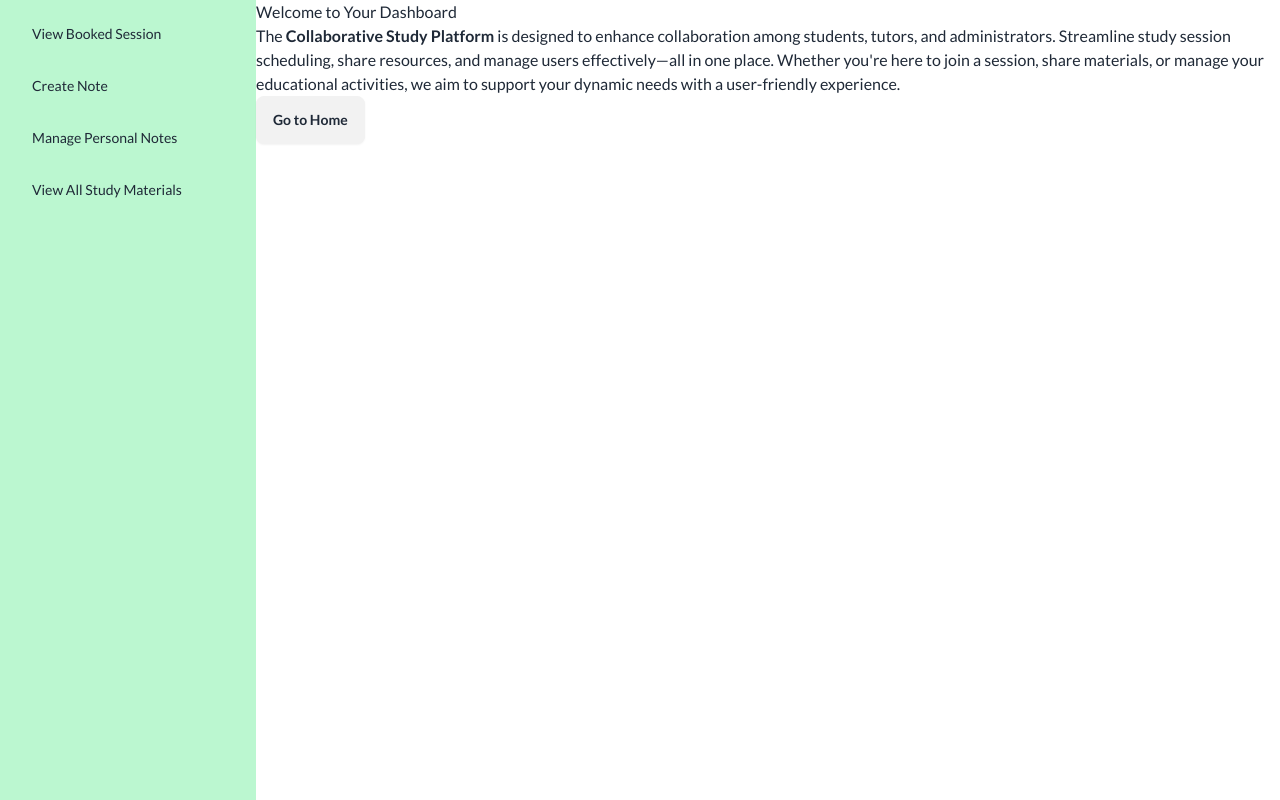
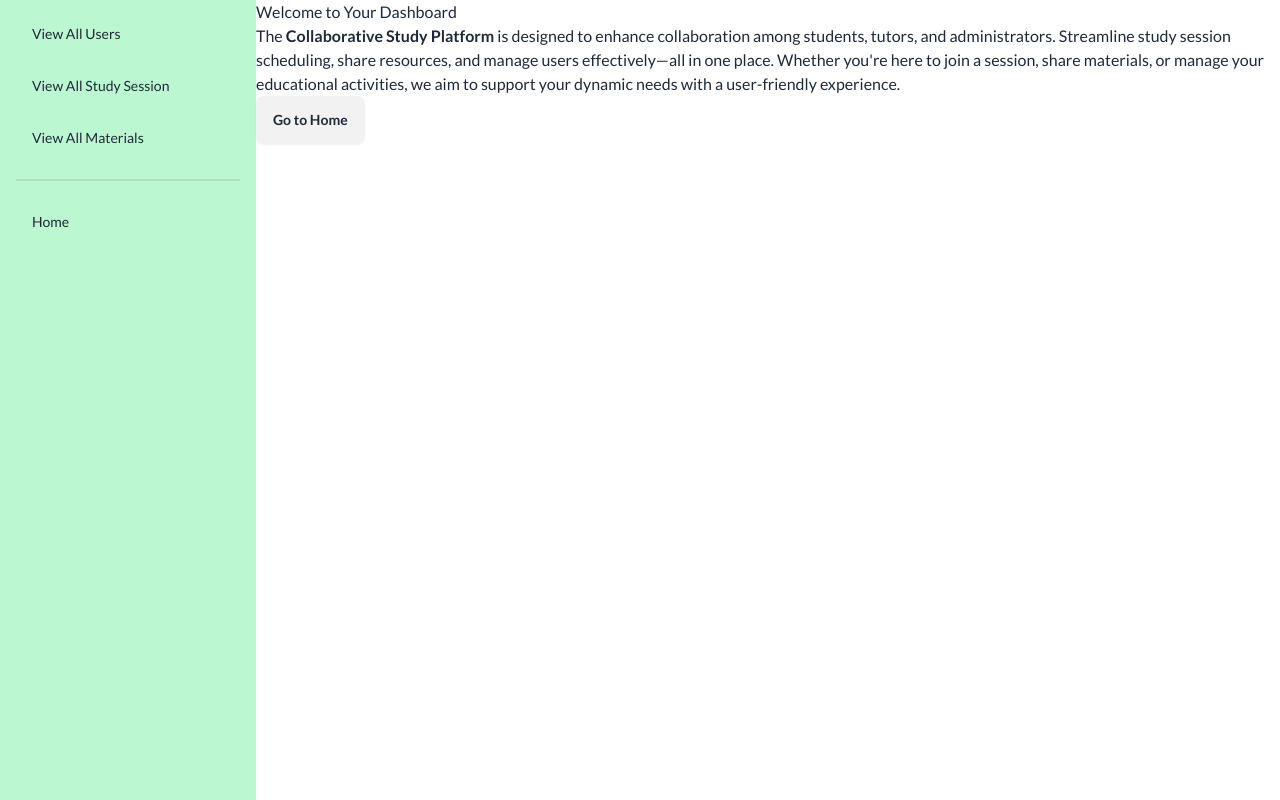
Before and after one commit to Tanim-Ahmmed/Edu-Bridge, a React (Vite) app: page /dashboard in a window 1280 px wide. Built offline with nearby package versions, Linux system fonts and the light colour scheme; no server answers.

Commit message:
dashboard route setup done

```diff
--- /dev/null
+++ b/src/Pages/dashboard/Admin/AllMaterials/AllMaterials.jsx
@@ -0,0 +1,11 @@
+import React from 'react';
+
+const AllMaterials = () => {
+    return (
+        <div>
+           <h1>All Materials</h1>
+        </div>
+    );
+};
+
+export default AllMaterials;
--- /dev/null
+++ b/src/Pages/dashboard/Admin/AllSessions/AllSessions.jsx
@@ -0,0 +1,11 @@
+import React from 'react';
+
+const AllSessions = () => {
+    return (
+        <div>
+            all sessions
+        </div>
+    );
+};
+
+export default AllSessions;
--- /dev/null
+++ b/src/Pages/dashboard/Admin/AllUsers/AllUsers.jsx
@@ -0,0 +1,10 @@
+
+const AllUsers = () => {
+    return (
+        <div>
+           <h1>All Users</h1>
+        </div>
+    );
+};
+
+export default AllUsers;
--- /dev/null
+++ b/src/Pages/dashboard/tutor/CreateSession/CreateSession.jsx
@@ -0,0 +1,11 @@
+import React from 'react';
+
+const CreateSession = () => {
+    return (
+        <div>
+            <h1>create a new session</h1>
+        </div>
+    );
+};
+
+export default CreateSession;
--- /dev/null
+++ b/src/Pages/dashboard/tutor/CreatedSessions/CreatedSessions.jsx
@@ -0,0 +1,11 @@
+import React from 'react';
+
+const CreatedSessions = () => {
+    return (
+        <div>
+            <h1>All Created Sessions</h1>
+        </div>
+    );
+};
+
+export default CreatedSessions;
--- /dev/null
+++ b/src/Pages/dashboard/tutor/UploadedMaterials/AllUploadedMaterials.jsx
@@ -0,0 +1,10 @@
+
+const AllUploadedMaterials = () => {
+    return (
+        <div>
+            <h1>All uploaded materials</h1>
+        </div>
+    );
+};
+
+export default AllUploadedMaterials;
--- /dev/null
+++ b/src/Pages/dashboard/tutor/uploadMaterials/UploadMaterials.jsx
@@ -0,0 +1,11 @@
+
+
+const UploadMaterials = () => {
+    return (
+        <div>
+            <h1>Uploade new Materials</h1>
+        </div>
+    );
+};
+
+export default UploadMaterials;
--- a/src/Pages/login/Login.jsx
+++ b/src/Pages/login/Login.jsx
@@ -5,10 +5,11 @@ import { FcGoogle } from "react-icons/fc";
 import { Link, useLocation, useNavigate } from "react-router-dom";
 import { toast } from "react-toastify";
 import useAuth from "../../hooks/useAuth";
+import useAxiosPublic from "../../hooks/useAxiosPublic";
 
 
 const Login = () => {
-
+    const axiosPublic = useAxiosPublic();
     const { handleGoogleLogin, userLogin, setUser } = useAuth();
     const [showPass, setShowPass] = useState(false);
     const [err, setErr] = useState("");
@@ -47,12 +48,22 @@ const Login = () => {
       .then((res) =>{
         const user = res.user;
         setUser(user);
-        navigate(from)
+        const userInfo = {
+          name: res.user?.displayName,
+          email: res.user?.email,
+          photo: res.user?.photoURL,
+          role: "Student",
+        }
 
-        toast.success("Welcome ! SignIn with Google successfull ", {
-          position: "top-center",
-          autoClose: 3000,
-        });
+        axiosPublic.post('/users', userInfo)
+        .then(res => {
+          console.log(res.data);
+          navigate(from)
+          toast.success("Welcome ! SignIn with Google successfull ", {
+            position: "top-center",
+            autoClose: 3000,
+          });
+        })
 
       })
       .catch(error => {
--- a/src/Pages/register/Register.jsx
+++ b/src/Pages/register/Register.jsx
@@ -87,12 +87,21 @@ const Register = () => {
     handleGoogleLogin().then((res) => {
       const user = res.user;
       setUser(user);
-      navigate("/");
-
-      toast.success("Welcome ! SignIn with Google successfull ", {
-        position: "top-center",
-        autoClose: 3000,
-      });
+      const userInfo = {
+        name: res.user?.displayName,
+        email: res.user?.email,
+        photo: res.user?.photoURL,
+        role: "Student",
+      }
+      axiosPublic.post('/users', userInfo)
+      .then(res => {
+        console.log(res.data);
+        navigate("/");
+        toast.success("Welcome ! SignIn with Google successfull ", {
+          position: "top-center",
+          autoClose: 3000,
+        });
+      })
     });
   };
 
--- a/src/layout/Dashboard.jsx
+++ b/src/layout/Dashboard.jsx
@@ -1,14 +1,77 @@
 import { NavLink, Outlet } from "react-router-dom";
 
 const Dashboard = () => {
+  const isAdmin = true;
+  const isTutor = true;
   return (
     <div className="flex max-w-7xl mx-auto">
       <div className="w-64 min-h-screen bg-green-200 ">
         <ul className="menu p-4 space-y-4">
-                 <li> <NavLink to="/dashboard/booked-session"> View Booked Session</NavLink> </li>
-                 <li> <NavLink to="/dashboard/create-note"> Create Note</NavLink> </li>
-                 <li> <NavLink to="/dashboard/manage-notes"> Manage Personal Notes</NavLink> </li>
-                 <li> <NavLink to="/dashboard/all-study-materials"> View All Study Materials</NavLink> </li>
+          {isAdmin ? (
+            <>
+              <li>
+                <NavLink to="/dashboard/all-users">View All Users</NavLink>
+              </li>
+              <li>
+                <NavLink to="/dashboard/all-sessions">
+                  View All Study Session
+                </NavLink>
+              </li>
+              <li>
+                <NavLink to="/dashboard/all-materials">
+                  View All Materials
+                </NavLink>
+              </li>
+            </>
+          ) : isTutor ? (
+            <>
+              <li>
+                <NavLink to="/dashboard/create-session">
+                Create Study Session
+                </NavLink>
+              </li>
+              <li>
+                <NavLink to="/dashboard/created-sessions">All Created Study Sessions
+                </NavLink>
+              </li>
+              <li>
+                <NavLink to="/dashboard/upload-materials">
+                Upload Materials
+                </NavLink>
+              </li>
+              <li>
+                <NavLink to="/dashboard/all-uploaded-materials">
+                View All Materials
+                </NavLink>
+              </li>
+            </>
+          ) : (
+            <>
+              <li>
+                <NavLink to="/dashboard/booked-session">
+                  View Booked Session
+                </NavLink>
+              </li>
+              <li>
+                <NavLink to="/dashboard/create-note"> Create Note</NavLink>
+              </li>
+              <li>
+                <NavLink to="/dashboard/manage-notes">
+                  Manage Personal Notes
+                </NavLink>
+              </li>
+              <li>
+                <NavLink to="/dashboard/all-study-materials">
+                  View All Study Materials
+                </NavLink>
+              </li>
+            </>
+          )}
+
+          <div className="divider"></div>
+          <li>
+            <NavLink to="/"> Home</NavLink>
+          </li>
         </ul>
       </div>
       <div className="flex-1">
```
Also changed, not shown: src/Routes/router.jsx (+48 -1 lines). Lines whose indentation alone changed are shown as unchanged.
